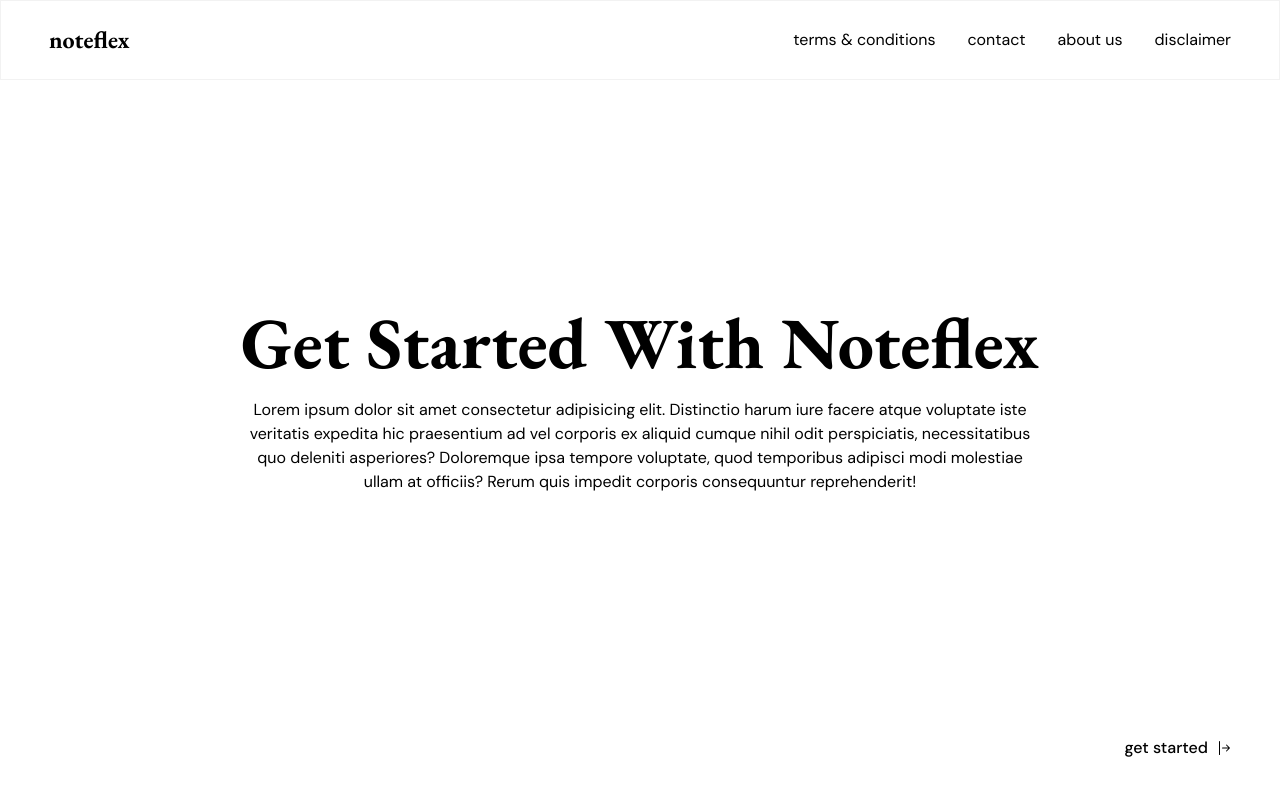
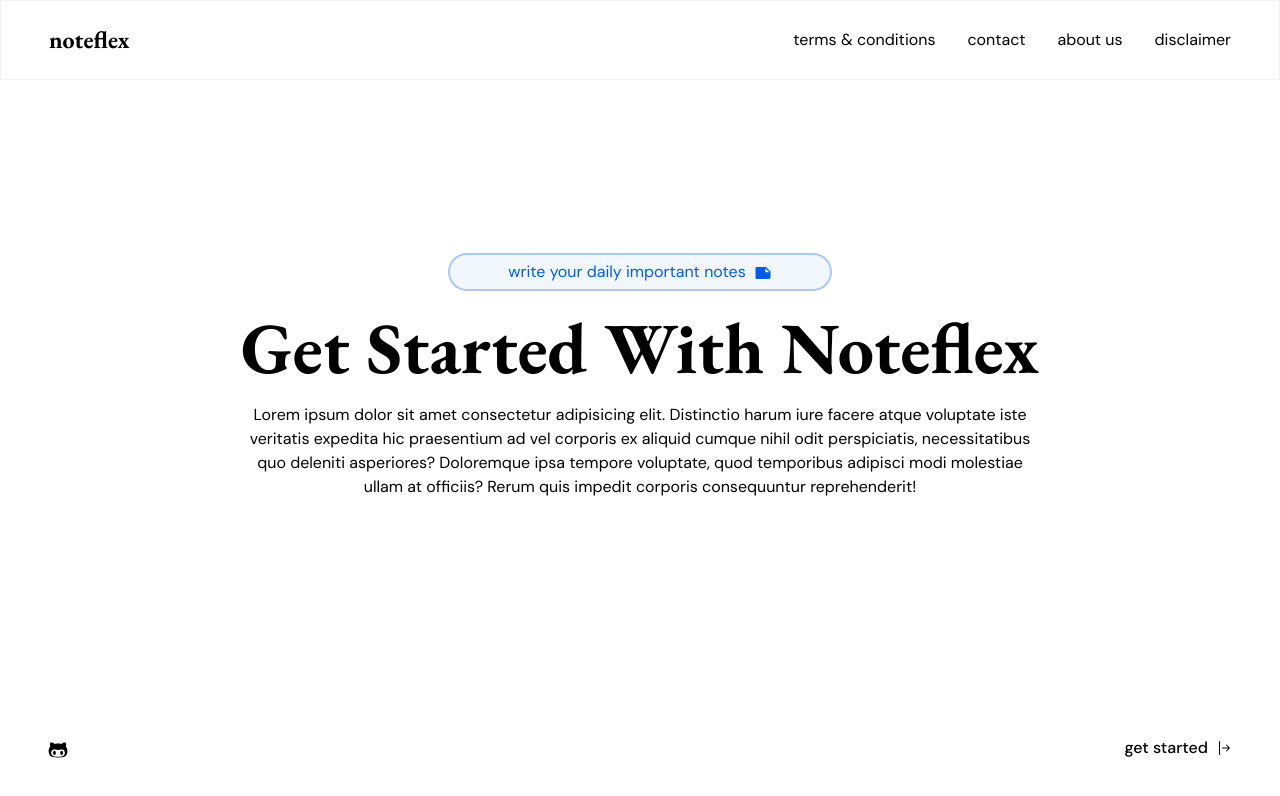
Before and after one commit to faizanalibaig/noteflex, a React (Vite) app in the folder client/: page / in a window 1280 px wide. Shown: the top 796 px of the page. Built offline with nearby package versions, Linux system fonts and the light colour scheme.

Commit message:
Get Started - Home component UI refactored need some more improvements

```diff
--- a/client/src/components/Home/Get-Started.jsx
+++ b/client/src/components/Home/Get-Started.jsx
@@ -1,12 +1,21 @@
 import React from 'react';
+
 import { BsArrowBarRight } from 'react-icons/bs';
+import { FaGithubAlt } from 'react-icons/fa';
+import { MdNote } from 'react-icons/md';
+
 import { Link } from 'react-router';
 
 function GetStarted() {
   return (
     <section className='h-[90%] relative'>
       <section className='h-full flex justify-center items-center px-60'>
-        <div className='flex flex-col justify-center items-center gap-5 mb-20'>
+        <div className='flex flex-col justify-center items-center gap-5 mb-32'>
+          <div className='bg-[#005CE6]/5 border-2 border-[#005CE6]/30 w-96 h-[38px] rounded-full px-5 text-[#005CE6] flex justify-center items-center gap-2 font-secondary text-base'>
+            <p>write your daily important notes</p>
+            <MdNote className='text-lg mt-[1px]' />
+          </div>
+
           <h1 className='font-bold text-7xl font-main'>
             Get Started With Noteflex
           </h1>
@@ -21,6 +30,18 @@ function GetStarted() {
           </p>
         </div>
       </section>
+      <div className='absolute bottom-10 left-12'>
+        <Link
+          to='https://github.com/faizanalibaig/noteflex'
+          target='_blank'
+          className='flex items-center gap-2 outline-none font-secondary font-medium'
+        >
+          <span>
+            <FaGithubAlt className='text-xl' />
+          </span>
+        </Link>
+      </div>
+
       <div className='absolute bottom-10 right-12'>
         <Link
           to='/auth/login'
```
